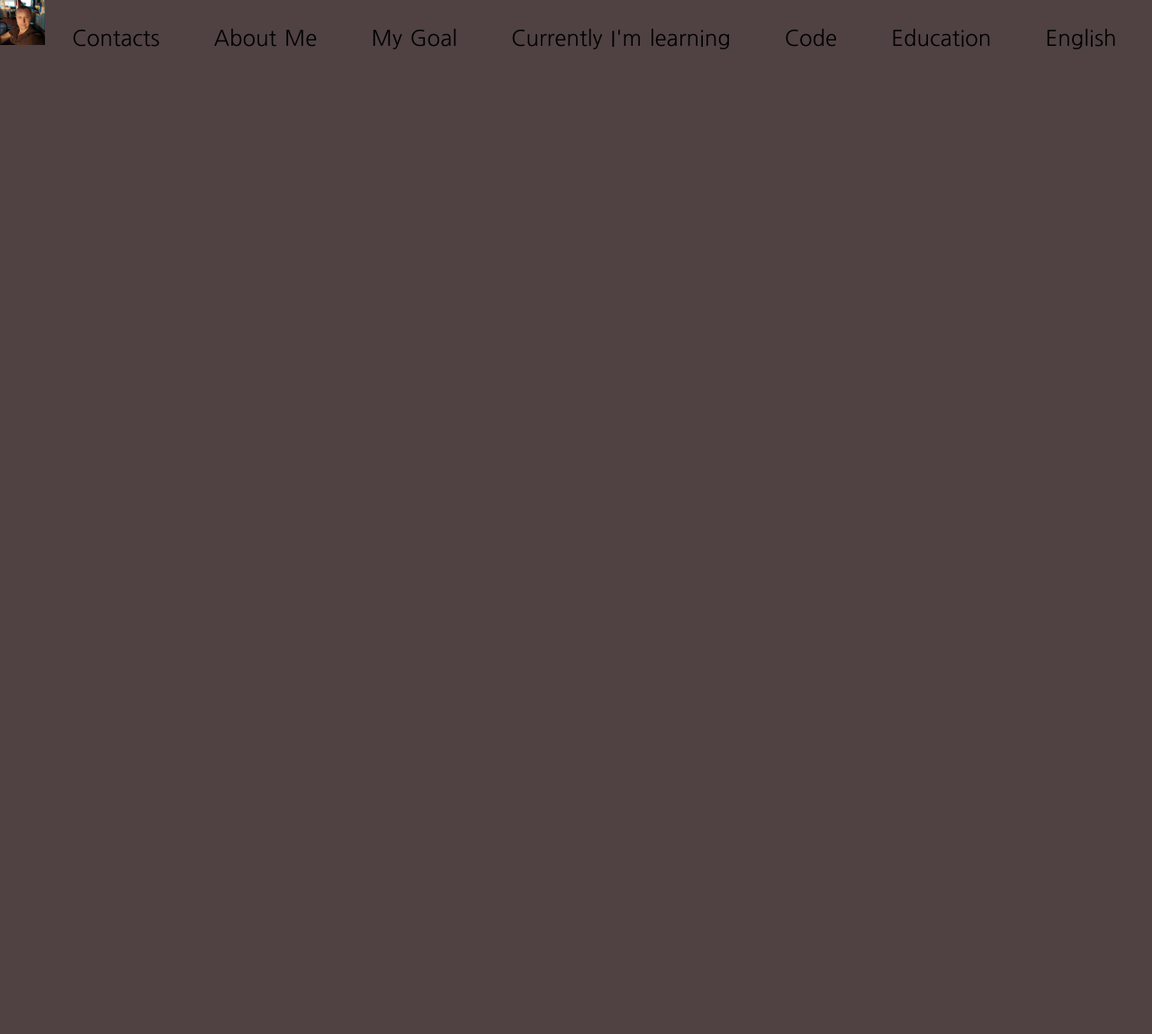
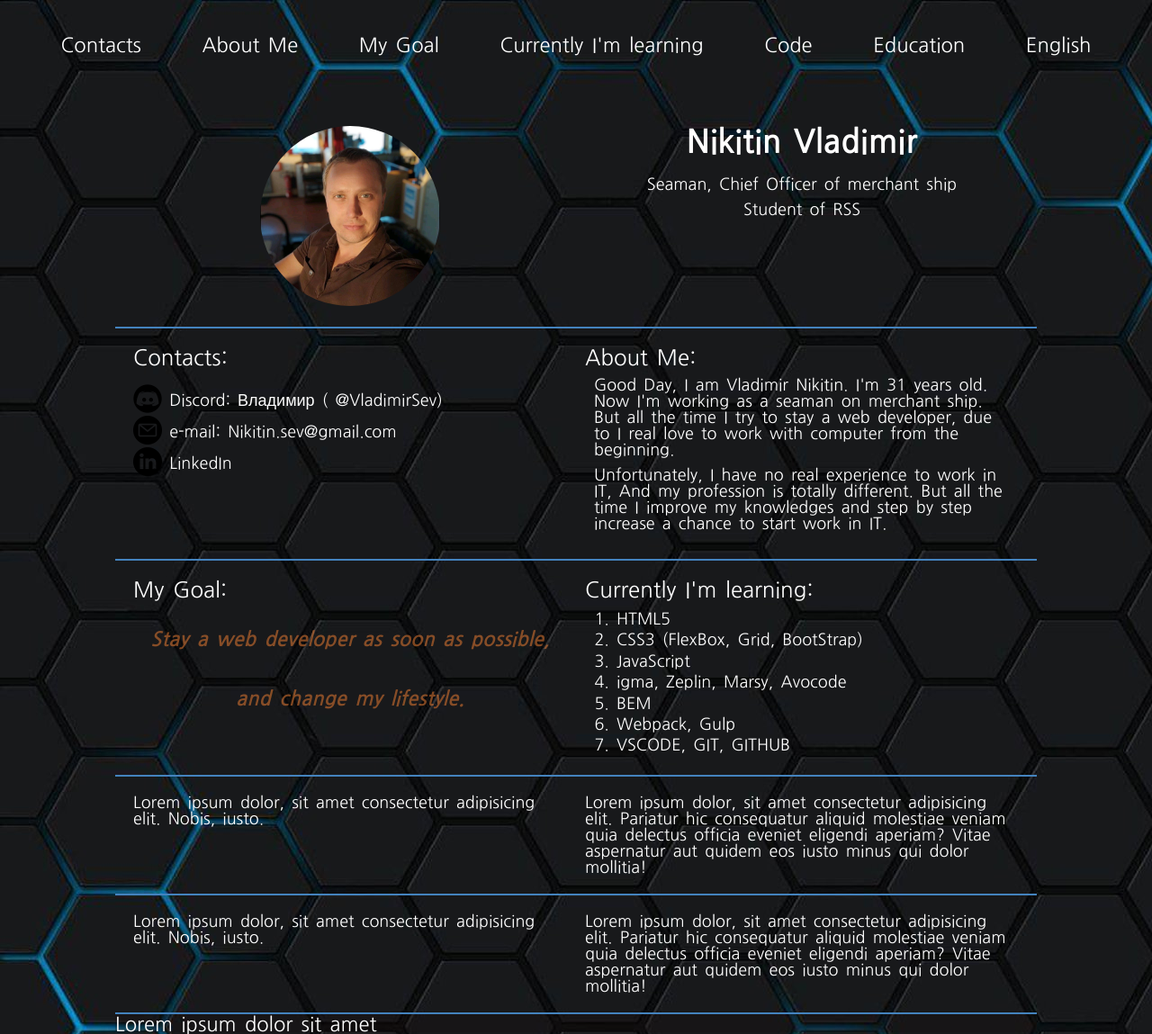
Before and after one commit to VladimirSev/rsschool-cv, a plain HTML site: page index.html in a window 1280 px wide. Shown: the whole page at 90% size. Before the commit the page ends 800 px from the top, so only its background shows below. Drawn offline with Linux system fonts and the light colour scheme.

Commit message:
feat: edit css and html, add img

```diff
--- a/CSS/style.css
+++ b/CSS/style.css
@@ -1,31 +1,107 @@
-/* additional reset */
 *{
     box-sizing: border-box;
 }
 a {
     text-decoration: none;
-    color: black;
+    color: rgb(255, 255, 255);
 }
 
+html{
+    scroll-behavior: smooth;
+}
+.flex_wrapper{
+    display: flex;
+    justify-content: space-between;
+}
+.wrapper{
+    display: flex;
+    flex-direction: column;
+    width: 80%;
+    margin: 0 auto;
+}
 body{
-    height: 100vh;
-    background: rgb(80, 66, 66);
+    background: url(../assets/img/bg.jpg);
+    color: rgb(255, 255, 255);
+    min-height: 100vh;
     font-family: 'Nanum Gothic', sans-serif;
-    font-size: 24px;
-    word-spacing: 2px;
+    font-size: 22px;
+    word-spacing: .2rem;
 }
 header{
-    display: flex;
+    align-items: center;
+    height: 10%;
+    margin-bottom: 20px;
 }
-.header img {
-    height: 50px;
-    width: 50px;
-}
-.header__menu{
+.header__menu {
     display: flex;
     justify-content: space-evenly;
+    align-items: center;
+    line-height: 100px;
 }
-.header__menu li a{
-    display: block;
-    padding: 30px;
+main{
+    font-size: 18px;
 }
+.flex_wrapper{
+    display: flex;
+    flex-direction: column;
+}
+.flex_wrapper .row{
+    display: flex;
+    padding: 10px;
+    justify-content:center;
+    align-items: flex-start;
+    border-bottom: 2px solid rgb(68, 131, 190)
+}
+.flex_wrapper .row section{
+    margin: 10px;
+    width: 50%;
+}
+.flex_wrapper .row1 section{
+    text-align: center;
+}
+
+.flex_wrapper .row h1{
+    font-size: 36px;
+    font-weight: bold;
+    margin-bottom: 20px;
+}
+
+.flex_wrapper .row ol{
+    margin-left: 35px;
+    list-style: number;
+    line-height: 1.3;
+}
+.flex_wrapper .row h2{
+    font-size: 24px;
+    font-weight: 500;
+    margin-bottom: 10px;
+}
+.row p{
+    padding: 0 10px 10px 10px;
+}
+
+.My_Goal h3{
+    line-height: 3;
+    color: rgba(219, 118, 50, 0.568);
+    font-style: italic;
+    font-size: 22px;
+    font-weight: bold;
+    text-align: center;
+}
+
+.flex_wrapper .row1 img{
+    max-width: 200px;
+    max-height: 200px;
+    border-radius: 50%;
+}
+
+.flex_wrapper .row2 section img{
+    display: inline-block;
+    width: 32px;
+    height: 32px;
+    transform: translateY(8px);
+}
+footer{
+    background: rgba(22, 12, 12, 0.274);
+    height: 20px;
+}
--- a/index.html
+++ b/index.html
@@ -14,7 +14,6 @@
 </head>
 <body>
     <header class="header">
-        <img src="./assets/img/my-photo.jpg" alt="My Photo">
         <nav class="menu">
             <ul class="header__menu">
                 <li class="menu__item"><a href="#" class="menu__link">Contacts</a></li>
@@ -25,20 +24,91 @@
                 <li class="menu__item"><a href="#" class="menu__link">Education</a></li>
                 <li class="menu__item"><a href="#" class="menu__link">English</a></li>
             </nav>
+        </header>
+    <div class="wrapper">
             <main>
                 <div class="flex_wrapper">
-                <div class="left_column">
 
+                    <div class="row row1">
+                        <section class="section" id="profile">
+                            <img src="assets/img/my-photo.jpg" alt="My photo" class="my_photo">
+                        </section>
+                        <section class="section">
+                            <h1>Nikitin Vladimir</h1>
+                            <ul>
+                                <li>
+                                    <p>Seaman, Chief Officer of merchant ship</p>
+                                </li>
+                                <li>
+                                    <p>Student of RSS</p>
+                                </li>
+                            </ul>
+                        </section>
                     </div>
-                <div class="right_column">
 
+                    <div class="row row2">
+                        <section class="section contacts" id="contacts">
+                            <h2>Contacts:</h2>
+                            <ul>
+                                <li> <img class="contact_icon" src="./assets/img/discord.png" alt=""> Discord: Владимир ( @VladimirSev)</li>
+                                <li>
+                                    <a href="mailto:Nikitin.sev@gmail.com"><img class  ="media_icon" src="./assets/img/email.png" alt=""> e-mail: Nikitin.sev@gmail.com</a>
+                                </li>
+                                <li>
+                                    <a href="https://www.linkedin.com/in/volodymyr-nikitin-49622019a"><img class   ="media_icon" src="./assets/img/linkedin.png" alt=""> LinkedIn</a>
+                                </li>
+                            </ul>
+
+                        </section>
+                        <section class="section About_me" id="About_me">
+                            <h2>About Me:</h2>
+                            <p>Good Day, I am Vladimir Nikitin. I'm 31 years old. Now I'm working as a seaman on merchant ship. But all the time I try to stay a web developer, due to I real love to work with computer from the beginning.</p>
+                            <p>Unfortunately, I have no real experience to work in IT, And my profession is totally different. But all the time I improve my knowledges and step by step increase a chance to start work in IT.</p>
+                        </section>
+                    </div>
+
+                    <div class="row row3">
+                        <section class="section My_Goal" id="My_Goal">
+                            <h2>My Goal:</h2>
+                            <h3>Stay a web developer as soon as possible, and change my lifestyle.</h3>
+                        </section>
+                        <section class="section">
+                            <h2>Currently I'm learning:</h2>
+                            <ol>
+                                <li>HTML5</li>
+                                <li>CSS3 (FlexBox, Grid, BootStrap)</li>
+                                <li>JavaScript</li>
+                                <li>igma, Zeplin, Marsy, Avocode</li>
+                                <li>BEM</li>
+                                <li>Webpack, Gulp </li>
+                                <li>VSCODE, GIT, GITHUB</li>
+                            </ol>
+                        </section>
+                    </div>
+
+                    <div class="row row4">
+                        <section class="section">
+                        Lorem ipsum dolor, sit amet consectetur adipisicing elit. Nobis, iusto.
+                        </section>
+
+                        <section class="section">
+                                Lorem ipsum dolor, sit amet consectetur adipisicing elit. Pariatur hic consequatur aliquid molestiae veniam quia delectus officia eveniet eligendi aperiam? Vitae aspernatur aut quidem eos iusto minus qui dolor mollitia!
+                        </section>
+                    </div>
+                    <div class="row row5">
+                        <section class="section">
+                        Lorem ipsum dolor, sit amet consectetur adipisicing elit. Nobis, iusto.
+                        </section>
+
+                        <section class="section">
+                                Lorem ipsum dolor, sit amet consectetur adipisicing elit. Pariatur hic consequatur aliquid molestiae veniam quia delectus officia eveniet eligendi aperiam? Vitae aspernatur aut quidem eos iusto minus qui dolor mollitia!
+                        </section>
                     </div>
                 </div>
-
             </main>
         <footer class="footer">
-
+                        Lorem ipsum dolor sit amet
         </footer>
-    </header>
+    </div>
 </body>
 </html>
```
Also changed, not shown: assets/img/bg.jpg (added), assets/img/discord.png (added), assets/img/email.png (added), assets/img/linkedin.png (added). Lines whose indentation alone changed are shown as unchanged.
